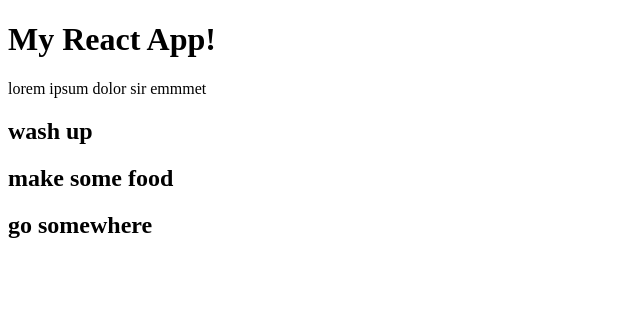
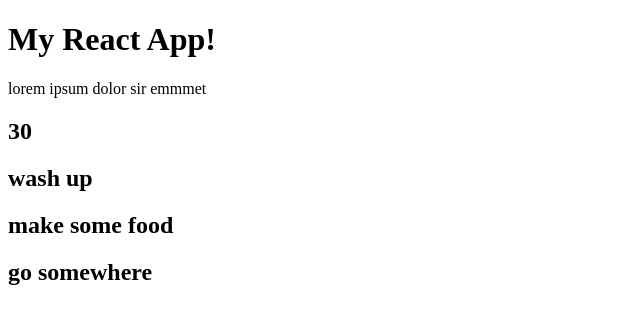
Before and after one commit to 3ndrius/React-Starter-Config, a React app: page / in a window 1280 px wide. Shown: the top 324 px of the page, without its empty margins (0-640 px from the left). Built offline with nearby package versions, Linux system fonts and the light colour scheme.

Commit message:
Change state

```diff
--- a/src/components/Go.js
+++ b/src/components/Go.js
@@ -7,16 +7,25 @@ class Go extends Component {
   constructor(props) {
     super();
     this.state = {
-      todos:['wash up', "make some food", "go somewhere"]
+      todos:['wash up', "make some food", "go somewhere"],
+      age: 30
     }
    }
+
+   tick() {
+    this.setState({
+      age: 44
+    });
+  }
 
   render() {
     return (
       <div>
-            <h2> { this.state.todos[0]}   </h2>
-            <h2> { this.state.todos[1]}   </h2>
-            <h2> { this.state.todos[2]}   </h2>
+        <h2> {this.state.age} </h2>
+
+            <h2> { this.state.todos[0]} </h2>
+            <h2> { this.state.todos[1]} </h2>
+            <h2> { this.state.todos[2]} </h2>
 
       </div>
     );
```
